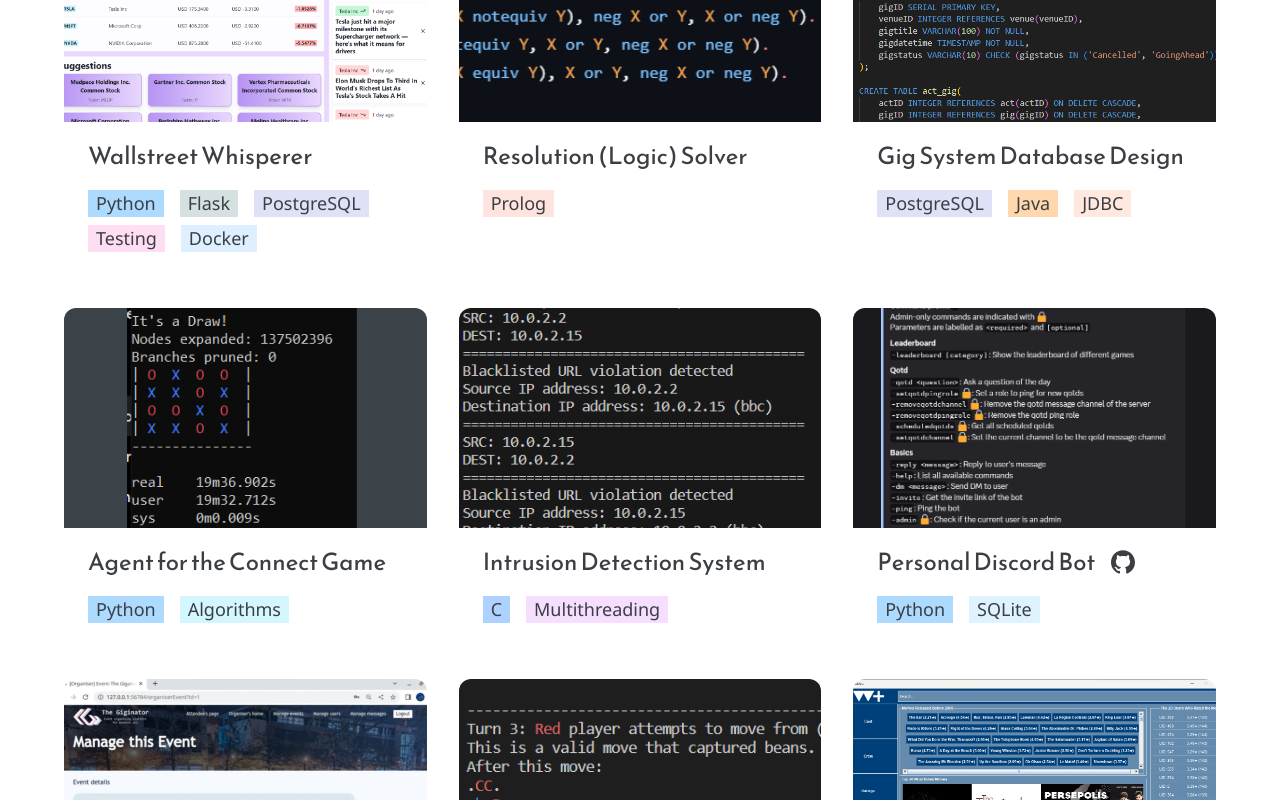
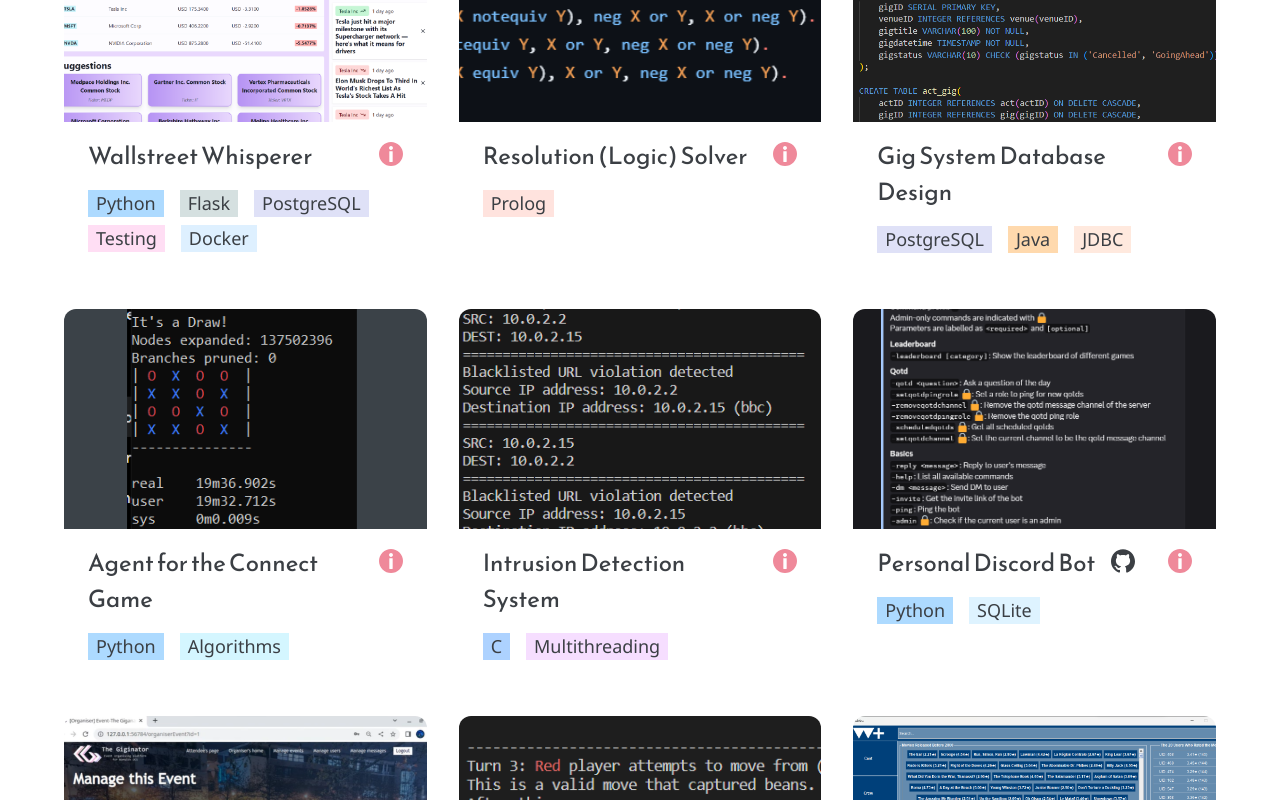
Before and after one commit to BernardMoy/Personal-Website, a SvelteKit app: page / in a window 1280 px wide. Shown: the part 3460-4260 px from the top of the page. Built offline with nearby package versions, Linux system fonts and the light colour scheme; a web font is replaced by a local one.

Commit message:
UI for info icon

```diff
--- a/src/routes/Projects.svelte
+++ b/src/routes/Projects.svelte
@@ -17,31 +17,48 @@
 		{#each projects as project}
 			<div class="relative flex w-full flex-col rounded-xl bg-on-primary pb-6">
 				<!-- image -->
+				<div class="group relative">
 					<img
 						src={project.image}
 						alt={project.title}
 						class="h-[220px] w-full rounded-tl-xl rounded-tr-xl object-cover"
 					/>
 
+					<!-- overlay -->
+					<div
+						class="font-body absolute top-0 z-30 flex h-[220px] w-full origin-bottom scale-y-0 items-center justify-center rounded-tl-xl rounded-tr-xl bg-on-background/90 p-6 text-center text-[18px]
+						break-normal text-on-primary transition-transform duration-200 ease-out"
+					>
+						{project.description}
+					</div>
+				</div>
+
 				<!-- title -->
+				<div class="flex flex-row items-start justify-start gap-4 px-6 py-4">
 					{#if project.github}
 						<a
-						class="flex flex-row items-center justify-start gap-4 self-start px-6 py-4 decoration-on-background decoration-[1px] underline-offset-4 hover:underline"
+							class="flex flex-row items-start justify-start gap-4 self-start decoration-on-background decoration-[1px] underline-offset-4 hover:underline"
 							href={project.github}
 							target="_blank"
 						>
 							<h1 class="font-title relative text-[24px] text-on-background">
 								{project.title}
 							</h1>
-						<img src="svgs/github.svg" alt="GitHub link" , class="h-[24px] w-[24px]" />
+
+							<!-- github icon -->
+							<img src="svgs/github.svg" alt="GitHub link" , class="mt-1 h-[24px] w-[24px]" />
 						</a>
 					{:else}
-					<div class="flex flex-row items-center justify-start gap-4 px-6 py-4">
+						<div class="flex flex-row items-center justify-start gap-4">
 							<h1 class="font-title relative text-[24px] text-on-background">
 								{project.title}
 							</h1>
 						</div>
 					{/if}
+
+					<!-- info icon -->
+					<img src="svgs/info.svg" alt="GitHub link" , class="mt-1 ml-auto h-[24px] w-[24px]" />
+				</div>
 
 				<!-- tags -->
 				<ul class="flex max-w-full flex-wrap gap-x-4 gap-y-2 px-6">
@@ -60,3 +77,15 @@
 		{/each}
 	</div>
 </div>
+
+<style>
+	.overlay {
+		transform: scaleY(0);
+		transform-origin: bottom;
+		transition: transform 0.4s ease;
+	}
+
+	.overlay:hover {
+		transform: scaleY(1);
+	}
+</style>
```
Also changed, not shown: static/svgs/info.svg (added). Lines whose indentation alone changed are shown as unchanged.
